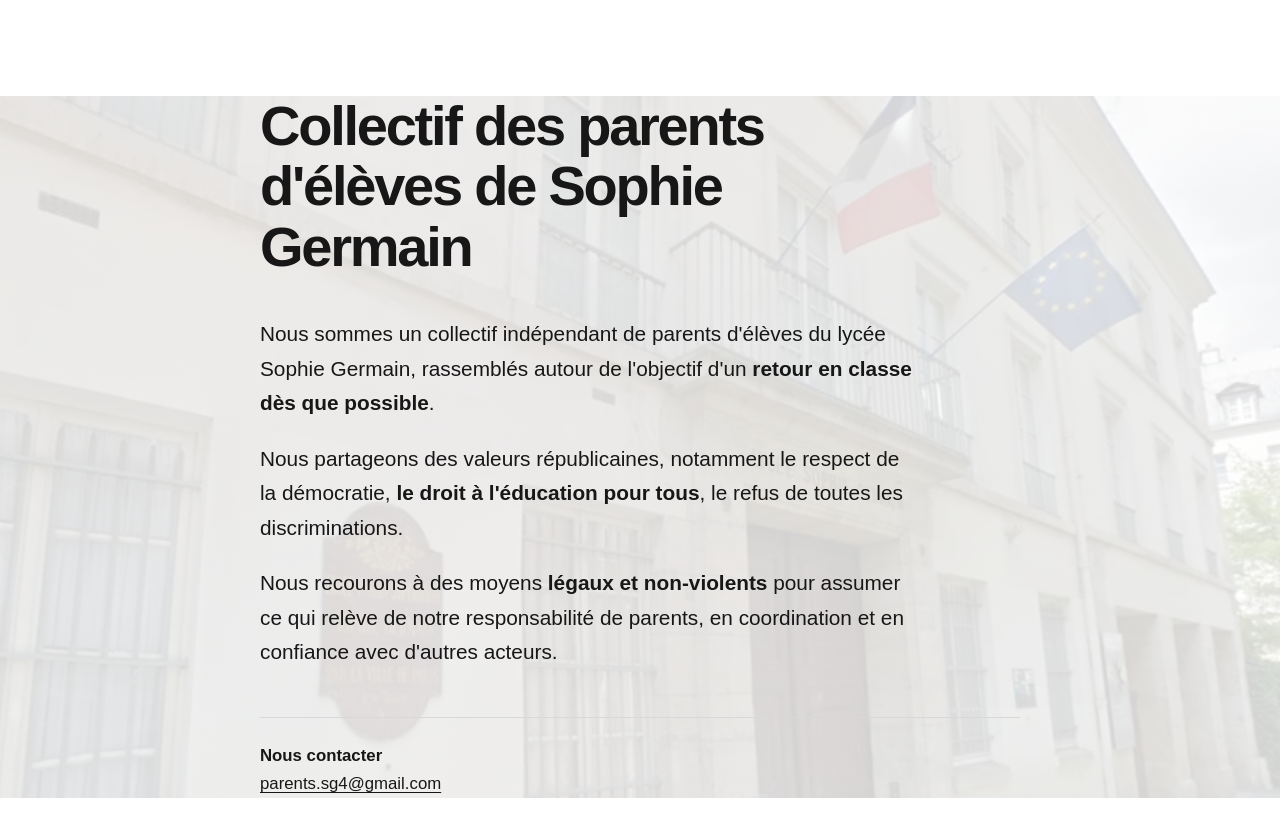
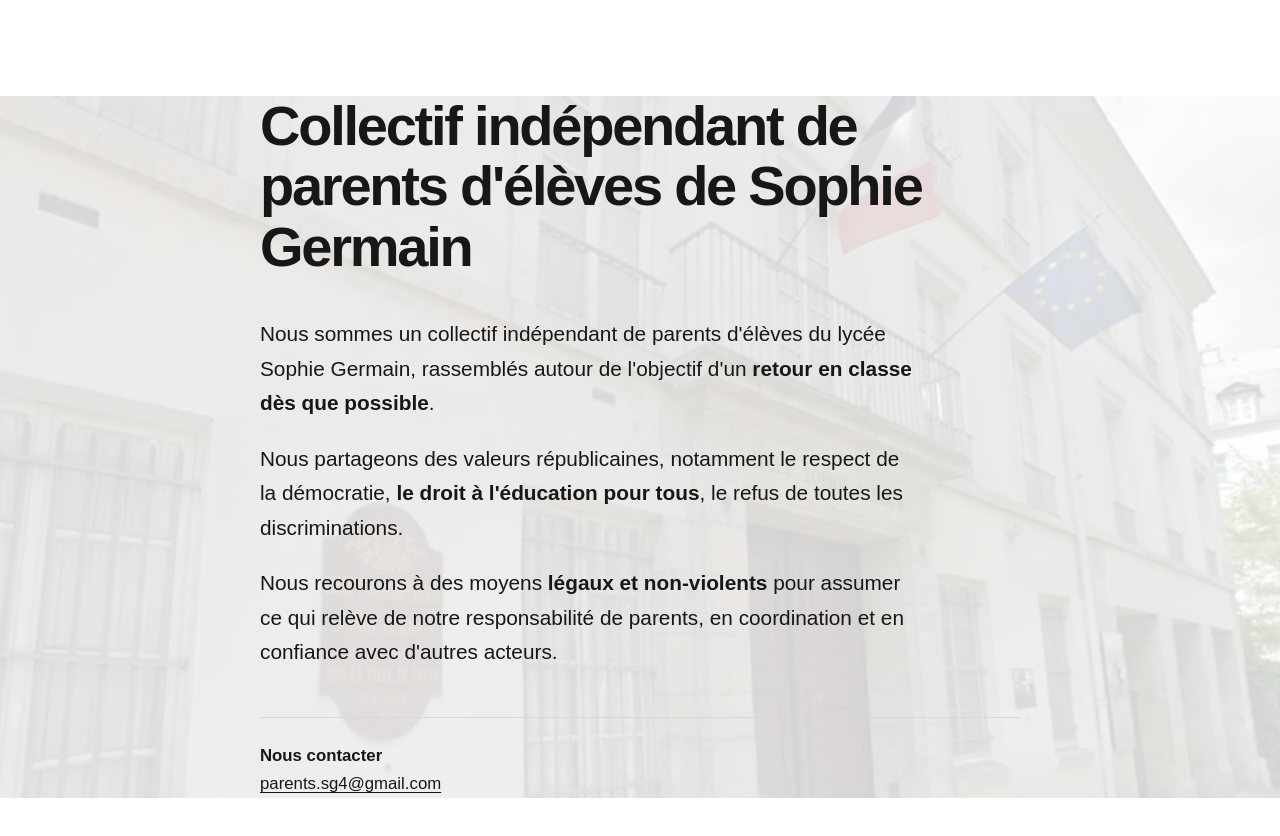
Before and after one commit to parents-sg4/parents-sg4.github.io, a plain HTML site: page index.html in a window 1280 px wide. Drawn offline with Linux system fonts and the light colour scheme.

Commit message:
Update page title to match flyer

```diff
--- a/index.html
+++ b/index.html
@@ -5,7 +5,7 @@
   <meta name="viewport" content="width=device-width, initial-scale=1">
   <meta name="description" content="Nous sommes un collectif indépendant de parents d'élèves du lycée Sophie Germain, rassemblés autour de l'objectif d'un retour en classe dès que possible.">
   <meta name="theme-color" content="#ffffff">
-  <title>Collectif des parents d'élèves de Sophie Germain</title>
+  <title>Collectif indépendant de parents d'élèves de Sophie Germain</title>
   <style>
     :root {
       color-scheme: light;
@@ -75,7 +75,7 @@
 </head>
 <body>
   <main>
-    <h1>Collectif des parents d'élèves de Sophie Germain</h1>
+    <h1>Collectif indépendant de parents d'élèves de Sophie Germain</h1>
     <section class="presentation" aria-label="Présentation de l'association">
       <p>Nous sommes un collectif indépendant de parents d'élèves du lycée Sophie Germain, rassemblés autour de l'objectif d'un <strong>retour en classe dès que possible</strong>.</p>
 
```
